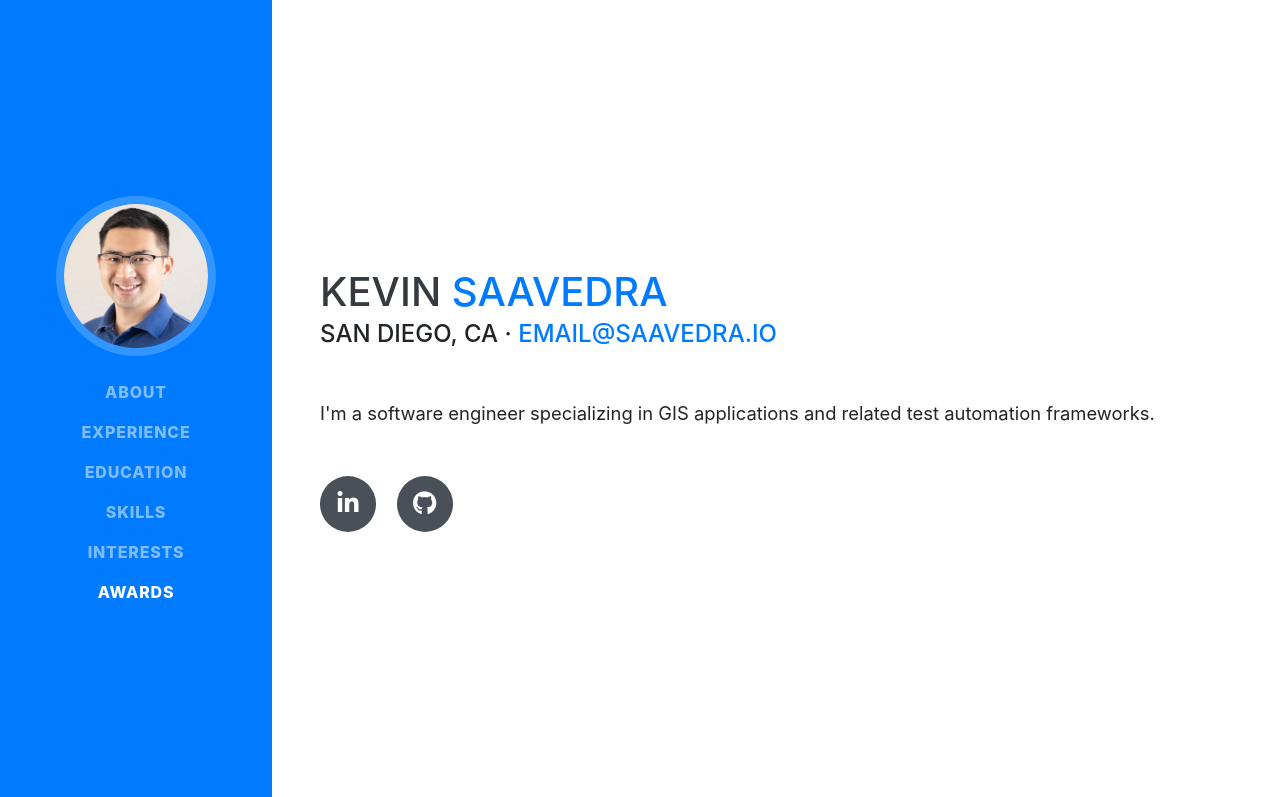
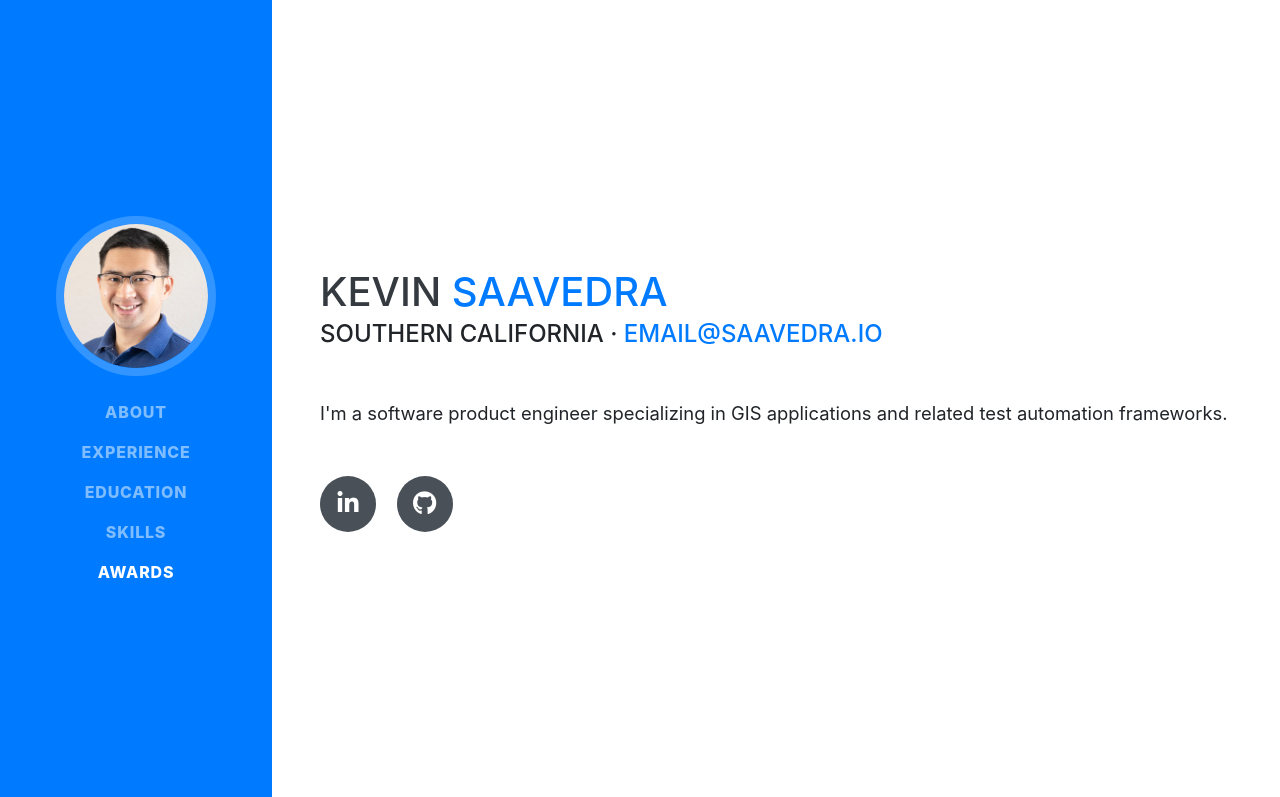
Before and after one commit to saashimi/ks_gh_pages, a website with bundled scripts: page index.html in a window 1280 px wide. Shown: the top 797 px of the page. Built offline with nearby package versions, Linux system fonts and the light colour scheme; a web font is replaced by a local one.

Commit message:
update index.html

```diff
--- a/index.html
+++ b/index.html
@@ -51,9 +51,6 @@
           <a class="nav-link js-scroll-trigger" href="#skills">Skills</a>
         </li>
         <li class="nav-item">
-          <a class="nav-link js-scroll-trigger" href="#interests">Interests</a>
-        </li>
-        <li class="nav-item">
           <a class="nav-link js-scroll-trigger" href="#awards">Awards</a>
         </li>
       </ul>
@@ -67,10 +64,10 @@
         <h1 class="mb-0">Kevin
           <span class="text-primary">Saavedra</span>
         </h1>
-        <div class="subheading mb-5">San Diego, CA ·
+        <div class="subheading mb-5">Southern California ·
           <a href="mailto:email@saavedra.io">email@saavedra.io</a>
         </div>
-        <p class="lead mb-5">I'm a software engineer specializing in GIS applications and related test automation frameworks.</p>
+        <p class="lead mb-5">I'm a software product engineer specializing in GIS applications and related test automation frameworks.</p>
         <div class="social-icons">
           <a href="https://www.linkedin.com/in/kevinmsaavedra/">
             <i class="fab fa-linkedin-in"></i>
@@ -239,16 +236,6 @@
 
     <hr class="m-0">
 
-    <section class="resume-section p-3 p-lg-5 d-flex align-items-center" id="interests">
-      <div class="w-100">
-        <h2 class="mb-5">Interests</h2>
-        <p>I like film photography.</p>
-        <p class="mb-0">I also like airplanes.</p>
-      </div>
-    </section>
-
-    <hr class="m-0">
-
     <section class="resume-section p-3 p-lg-5 d-flex align-items-center" id="awards">
       <div class="w-100">
         <h2 class="mb-5">Awards &amp; Certifications</h2>
```
